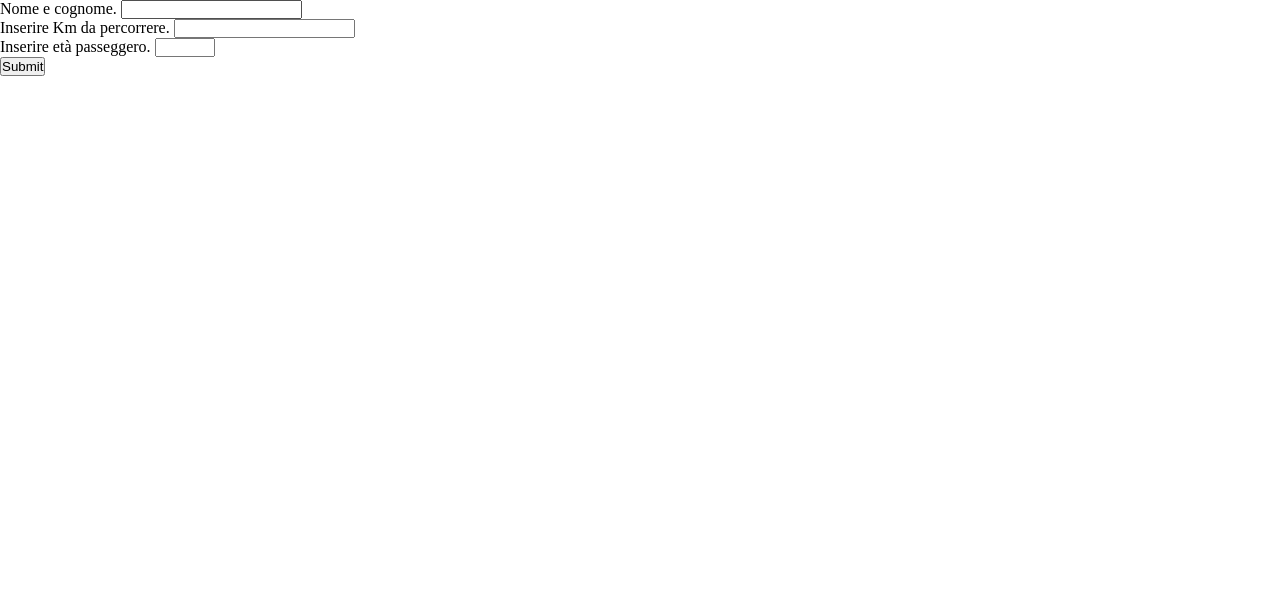
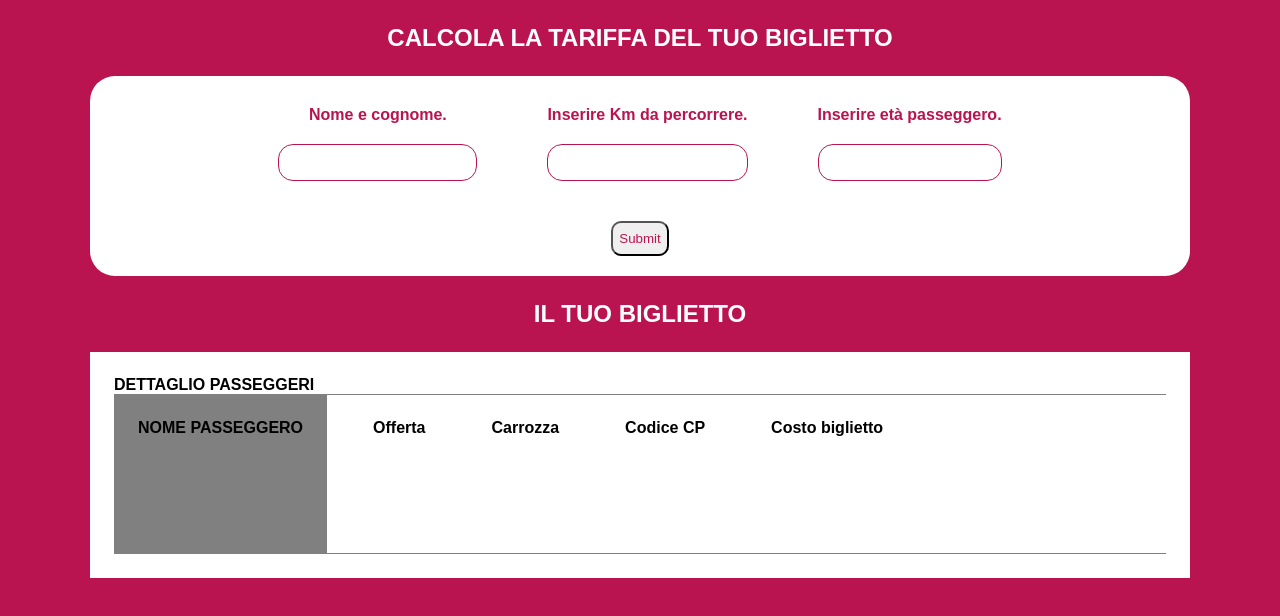
Before and after one commit to AlbertoArrighetti/js-biglietto-treno-form, a plain HTML site: page index.html in a window 1280 px wide. Drawn offline with Linux system fonts and the light colour scheme.

Commit message:
stilizzazione pagina

```diff
--- a/css/style.css
+++ b/css/style.css
@@ -3,3 +3,106 @@
     padding: 0;
     box-sizing: border-box;
 }
+body {
+    font-family: sans-serif;
+    background-color: #b91450;
+}
+
+/* titolo */
+.title, .sub-title{
+    text-align: center;
+    padding: 24px 0;
+
+    font-size: 24px;
+    text-transform: uppercase;
+    color: white;
+}
+
+
+/* contenitori condivisi */
+.container{
+    max-width: 1100px;
+    margin-left: auto;
+    margin-right: auto;
+    padding: 0 20px;
+
+    background-color: white;
+}
+
+/* form */
+.top-part{
+    border-radius: 25px;
+}
+.row{
+    display: flex;
+    justify-content: center;
+
+    gap: 70px;
+}
+
+/* card  */
+.card {
+    margin-bottom: 40px;
+}
+.card label{
+    display: flex;
+    flex-direction: column;
+
+    padding: 30px 0 20px;
+
+    text-align: center;
+    font-weight: bold;
+    color: #b91450;
+}
+.card input{
+    width: 100%;
+
+    padding: 10px;
+
+    border: 1px solid #b91450;
+    border-radius: 15px;
+}
+
+/* btn */
+#btn{
+    text-align: center;
+    margin-bottom: 20px;
+    padding: 8px 6px;
+
+    color: #b91450;
+    border-radius: 10px;
+}
+
+/* biglietto */
+
+.bottom-part{
+    padding: 24px;
+}
+.details{
+    text-transform: uppercase;
+    font-weight: bold;
+}
+.ticket{
+    justify-content: flex-start;
+    gap: 26px;
+
+    height: 160px;
+
+    border-bottom: 1px solid #808080;
+    border-top: 1px solid #808080;
+}
+.ticket > *{
+    padding: 24px 0;
+}
+.passenger-name{
+    padding: 24px;
+    background-color: #808080;
+}
+.passenger-name span{
+    font-weight: bold;
+    text-transform: uppercase;
+}
+.single-detail{
+    font-weight: bold;
+    margin: 0 20px;
+}
--- a/index.html
+++ b/index.html
@@ -10,33 +10,68 @@
 </head>
 <body>
 
+    <!-- titolo  -->
+    <h1 class="title">Calcola la tariffa del tuo biglietto</h1>
 
-    <div>
+    <form class="container top-part">
+        <div class="row">
+            <div class="card">
                 <label for="passangerName">Nome e cognome.
+                </label>
                 <input type="text" id="passangerName">
+            </div>
+
+            <!-- label per km -->
+            <div class="card">
+                <label for="kmNumber">Inserire Km da percorrere.
                 </label>
+                <input type="number" min="0" id="kmNumber">
+            </div>
+
+            <!-- label per età -->
+            <div class="card">
+                <label for="age">Inserire età passeggero.
+                </label>
+                <input type="number" min="0" max="130" id="age">
+            </div>
         </div>
 
 
-
-
-    <div>
-        <label for="kmNumber">Inserire Km da percorrere.
-            <input type="number" min="0" id="kmNumber">
-        </label>
-    </div>
-    <div>
-        <label for="age">Inserire età passeggero.
-            <input type="number" min="0" max="130" id="age">
-        </label>
-    </div>
-
+        <div class="row">
             <button id="btn">
                 Submit
             </button>
+        </div>
 
+    </form>
 
-    <h2 id="result"></h2>
+    <h2 class="sub-title">
+        Il tuo biglietto
+    </h2>
+    <div class="container bottom-part">
+        <div class="details">
+            Dettaglio passeggeri
+        </div>
+        <div class="row ticket">
+
+            <div class="passenger-name">
+                <span>Nome passeggero</span>
+            </div>
+            <div class="type">
+                <span class="single-detail">Offerta</span>
+            </div>
+            <div class="class">
+                <span class="single-detail">Carrozza</span>
+            </div>
+            <div class="code">
+                <span class="single-detail">Codice CP</span>
+            </div>
+            <div class="cost">
+                <span class="single-detail">Costo biglietto</span>
+            </div>
+        </div>
+
+    </div>
 
 
         <!-- link a js -->
--- a/js/script.js
+++ b/js/script.js
@@ -5,14 +5,14 @@ let ageEl = document.querySelector("#age");
 
 const buttonEl = document.querySelector("#btn");
 
-// flag
+// flag per rilevare errore
 let error = false;
 
-// risultato forma umana dopo inserimento dati e calcolo sconto
+// inserimento funzione dopo click
 buttonEl.addEventListener(`click`,
     function () {
 
-        // prezzi base
+        // prezzi
         let basePrice = Number(kmEl.value) * 0.21;
         let discountPrice = basePrice;
 
@@ -35,10 +35,10 @@ buttonEl.addEventListener(`click`,
 
 
 
-
+        // risultato in pagina
         if(! error){
             document.getElementById("result").innerHTML = `
-            Il prezzo del tuo biglietto è: ${discountPrice.toFixed(2)}`
+            Il prezzo del tuo biglietto è: € ${discountPrice.toFixed(2)}`
         }
 
         // log
```
Lines whose indentation alone changed are shown as unchanged.
